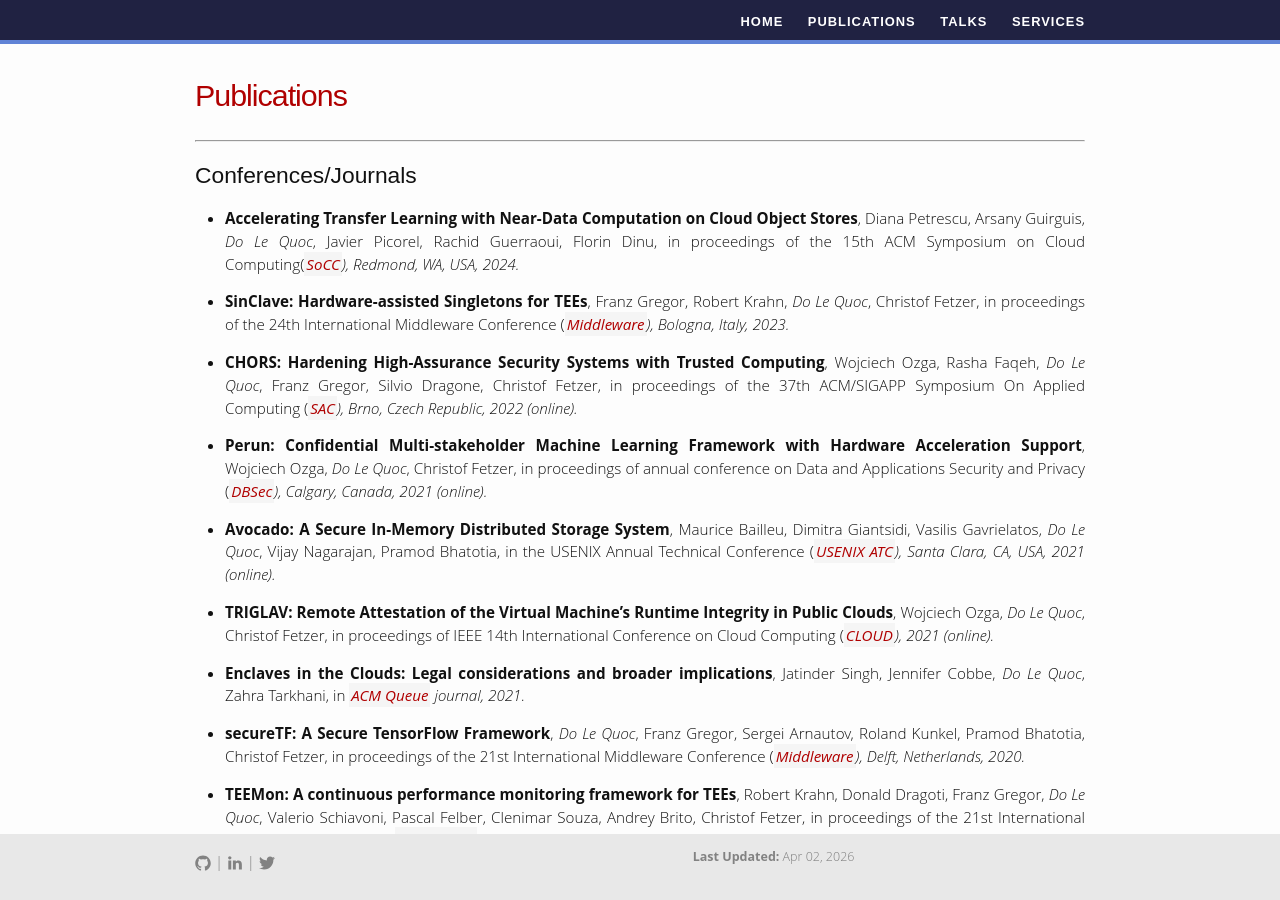
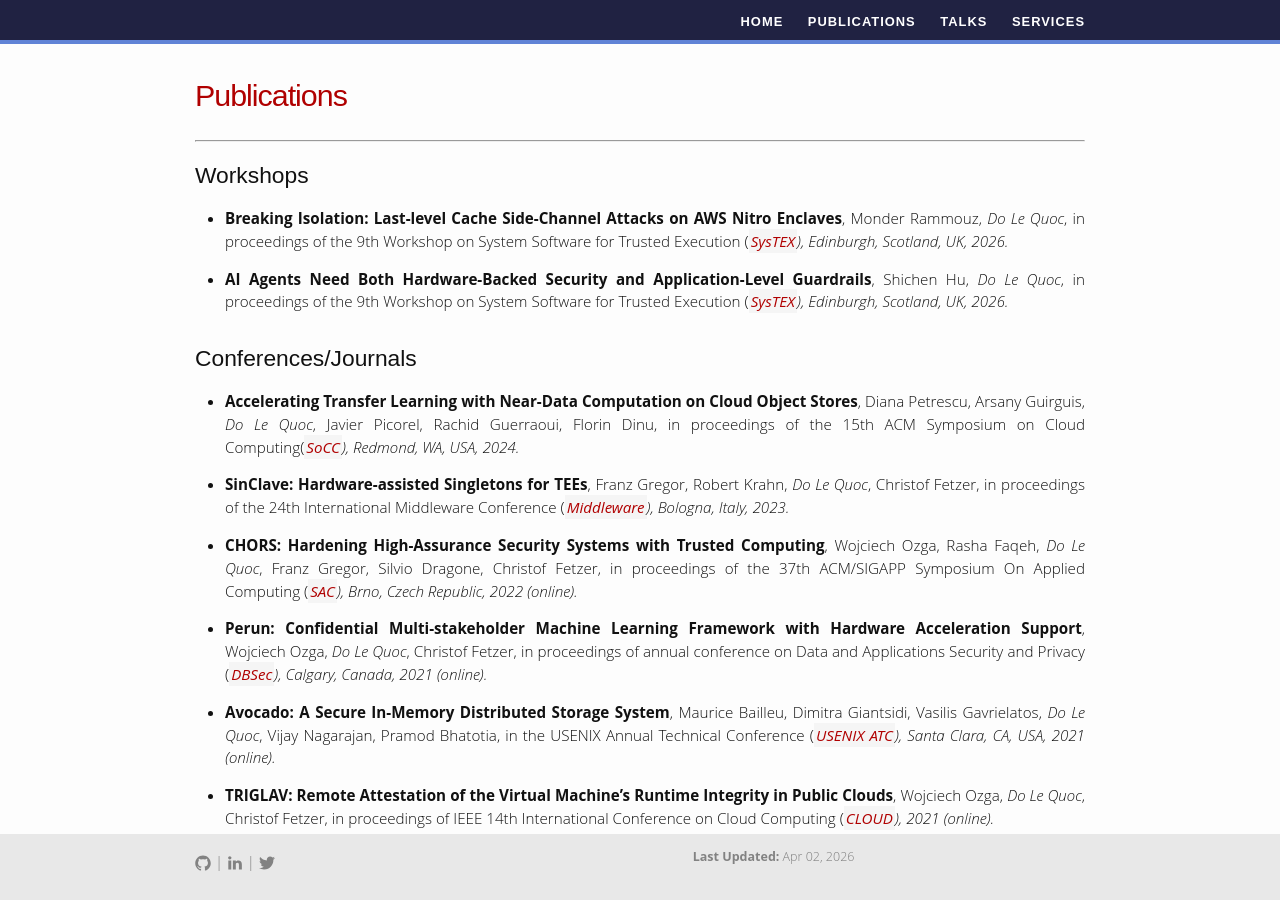
Before and after one commit to doflink/doflink.github.io, a Jekyll site: the page built from publications.md, in a window 1280 px wide and 900 px high. Built offline with Jekyll 4.4.1, drawn with Linux system fonts in a browser that asks for light colours.

Commit message:
add two SysTEX 2026 workshop papers
Co-Authored-By: Claude Sonnet 4.6 <noreply@anthropic.com>

```diff
--- a/publications.md
+++ b/publications.md
@@ -6,6 +6,13 @@ permalink: /publications/
 
 -----
 <hr style="height:10pt; visibility:hidden;" />
+## Workshops
+
+- **Breaking Isolation: Last-level Cache Side-Channel Attacks on AWS Nitro Enclaves**, Monder Rammouz, _Do Le Quoc_, in proceedings of the 9th Workshop on System Software for Trusted Execution (<em><a class="tosu">SysTEX</a>), Edinburgh, Scotland, UK, 2026.
+
+- **AI Agents Need Both Hardware-Backed Security and Application-Level Guardrails**, Shichen Hu, _Do Le Quoc_, in proceedings of the 9th Workshop on System Software for Trusted Execution (<em><a class="tosu">SysTEX</a>), Edinburgh, Scotland, UK, 2026.
+
+<hr style="height:8pt; visibility:hidden;" />
 ## Conferences/Journals
 
 - **Accelerating Transfer Learning with Near-Data Computation on Cloud Object Stores**, Diana Petrescu, Arsany Guirguis, _Do Le Quoc_, Javier Picorel, Rachid Guerraoui, Florin Dinu, in proceedings of the 15th ACM Symposium on Cloud Computing(<em><a class="tosu">SoCC</a>), Redmond, WA, USA, 2024.
```
Also changed, not shown: index.md (+4 -0 lines).
